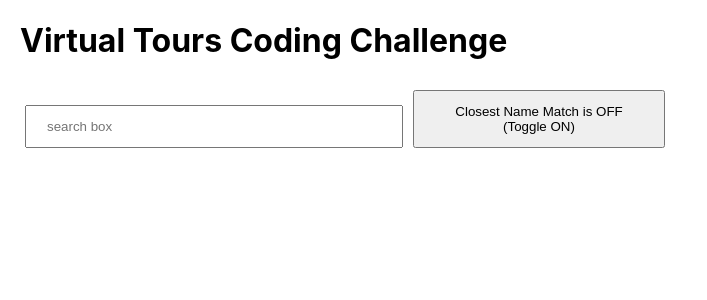
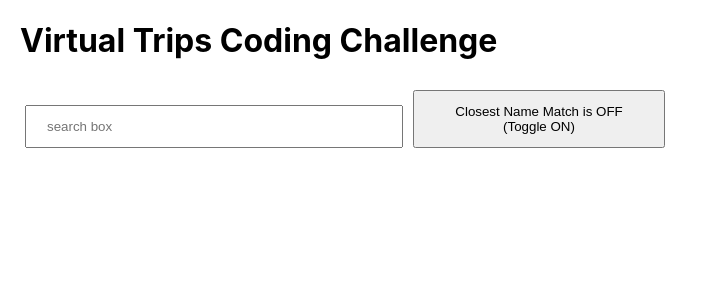
Before and after one commit to gsingh7/coding-challenge, a React (Create React App) app: page / in a window 1280 px wide. Shown: the top 300 px of the page, without its empty margins (0-707 px from the left). Built offline with nearby package versions, Linux system fonts and the light colour scheme.

Commit message:
Fixed tests for client.

```diff
--- a/package.json
+++ b/package.json
@@ -14,6 +14,7 @@
     "react": "^17.0.1",
     "react-dom": "^17.0.1",
     "react-scripts": "4.0.2",
+    "react-test-renderer": "^17.0.1",
     "sqlite3": "^5.0.2",
     "web-vitals": "^1.0.1"
   },
--- a/src/App.js
+++ b/src/App.js
@@ -4,7 +4,7 @@
 function App() {
   return (
     <div className="App">
-        <h1>Virtual Tours Coding Challenge</h1>
+        <h1>Virtual Trips Coding Challenge</h1>
         <DisplayGeoNames/>
     </div>
   );
```
Also changed, not shown: 2 other files (tests, documents, lock files or other folders).
